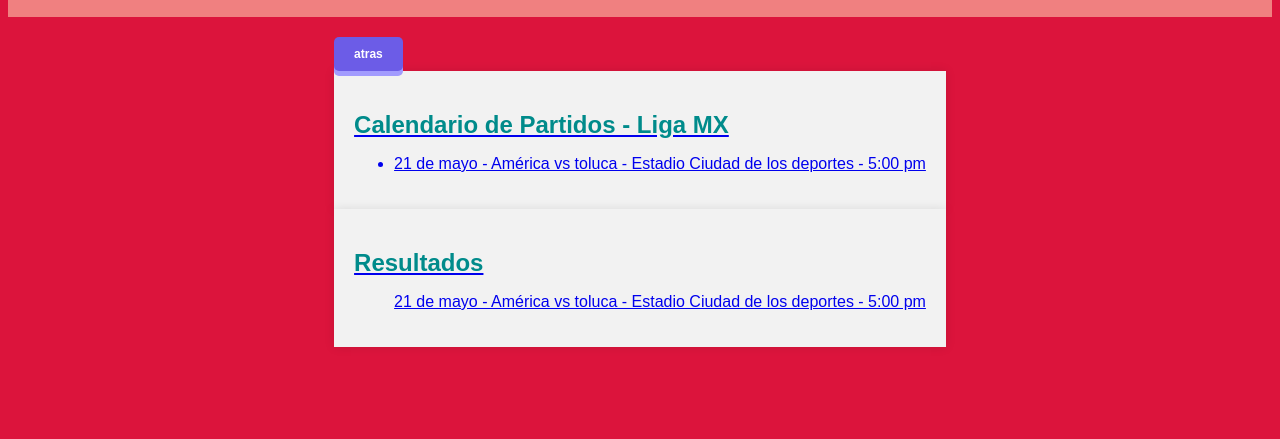
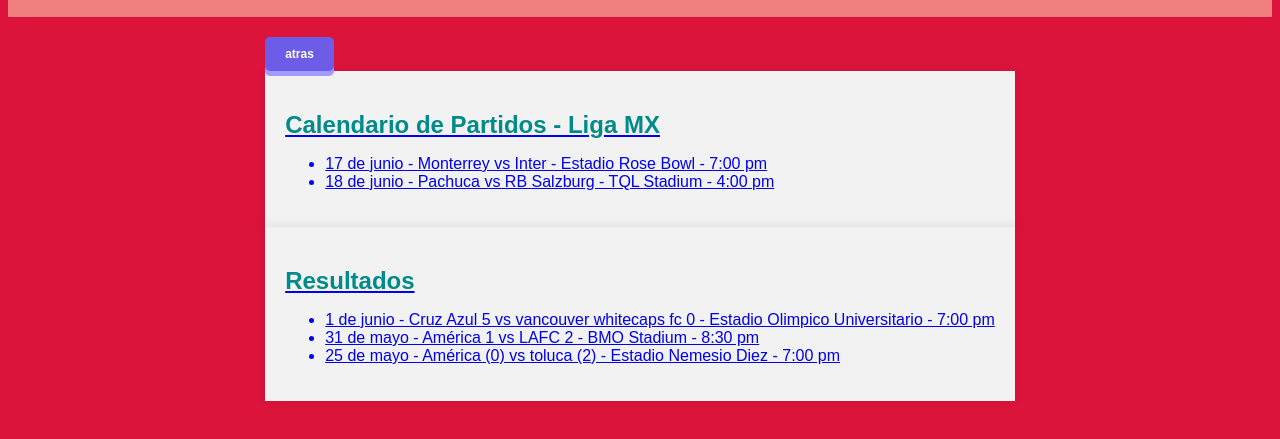
Before and after one commit to alanjim370/Alanweb, a plain HTML site: page calendario.html in a window 1280 px wide. Shown: the part 77-516 px from the top of the page. Drawn offline with Linux system fonts and the light colour scheme.

Commit message:
Update calendario.html

```diff
--- a/calendario.html
+++ b/calendario.html
@@ -21,14 +21,17 @@
     <section>
       <h1>Calendario de Partidos - Liga MX</h1>
       <ul>
-        <li>21 de mayo - América vs toluca - Estadio Ciudad de los deportes - 5:00 pm</li>
+        <li>17 de junio - Monterrey vs Inter - Estadio Rose Bowl - 7:00 pm</li>
+        <li>18 de junio - Pachuca vs RB Salzburg - TQL Stadium - 4:00 pm</li>
       </ul>
     </section>
 
     <section>
       <h1>Resultados</h1>
       <ul>
-        21 de mayo - América vs toluca - Estadio Ciudad de los deportes - 5:00 pm
+        <li>1 de junio - Cruz Azul 5 vs vancouver whitecaps fc 0 - Estadio Olimpico Universitario - 7:00 pm</li>
+        <li>31 de mayo - América 1 vs LAFC 2 - BMO Stadium - 8:30 pm</li>
+        <li>25 de mayo - América (0) vs toluca (2) - Estadio Nemesio Diez - 7:00 pm</li>
       </ul>
       </section>
   </main>
```
